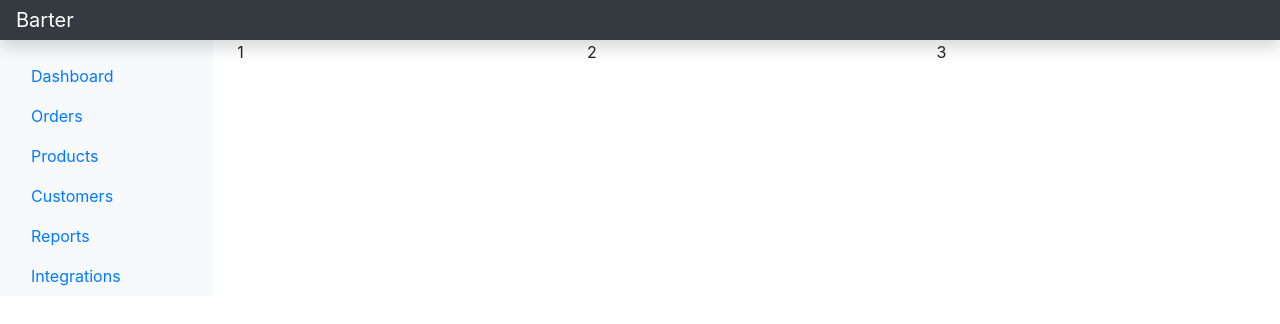
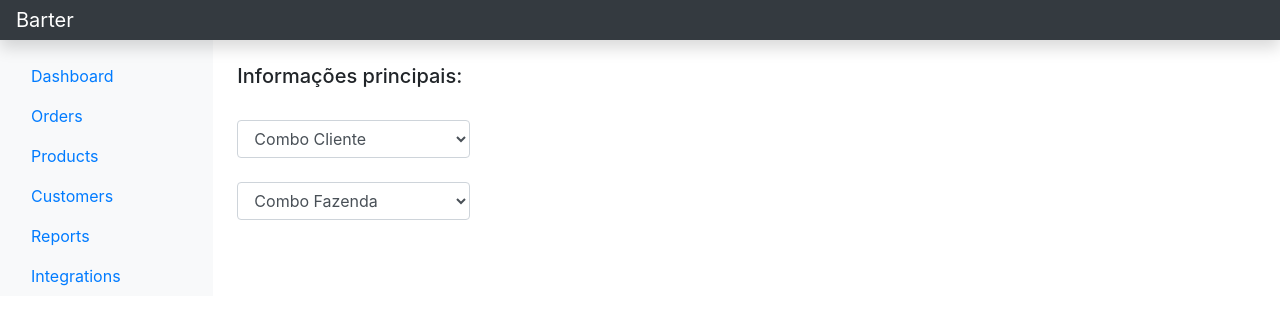
Before and after one commit to chicosilva/barterjs, a React (Create React App) app: page / in a window 1280 px wide. Shown: the top 324 px of the page. Built offline with nearby package versions, Linux system fonts and the light colour scheme.

Commit message:
início da coluna 1

```diff
--- a/public/index.html
+++ b/public/index.html
@@ -24,7 +24,7 @@
       work correctly both with client-side routing and a non-root public URL.
       Learn how to configure a non-root public URL by running `npm run build`.
     -->
-    <title>React App</title>
+    <title>Barter</title>
   </head>
   <body>
     <noscript>You need to enable JavaScript to run this app.</noscript>
--- a/src/App.js
+++ b/src/App.js
@@ -1,17 +1,17 @@
 import 'bootstrap/dist/css/bootstrap.min.css';
+import DadosPrincipais from './components/DadosPrincipais'
+import Produtos from './components/Produtos'
+import Totalizacao from './components/Totalizacao'
+
 
 function App() {
   return (
-    <div className="row center">
-      <div className="col-md-4">
-        1
-      </div>
-      <div className="col-md-4">
-        2
-      </div>
-      <div className="col-md-4">
-        3
-      </div>
+    <div className="row">
+
+      <DadosPrincipais />
+      <Produtos />
+      <Totalizacao />
+
     </div>
   );
 }
--- /dev/null
+++ b/src/components/DadosPrincipais.js
@@ -0,0 +1,37 @@
+export default props => (
+
+    <div className="col-md-3">
+
+        <div className="row">
+            <div className="col-md-12">
+                <br />
+                <h5>Informações principais:</h5>
+                <br />
+            </div>
+        </div>
+
+        <div className="row">
+            <div className="col-md-12">
+                <select className="form-control">
+                    <option>Combo Cliente</option>
+                </select>
+            </div>
+        </div>
+
+        <div className="row">
+            <div className="col-md-12">
+                <br />
+            </div>
+        </div>
+
+        <div className="row">
+            <div className="col-md-12">
+                <select className="form-control">
+                    <option>Combo Fazenda</option>
+                </select>
+            </div>
+        </div>
+
+    </div>
+
+)
--- /dev/null
+++ b/src/components/Produtos.js
@@ -0,0 +1,5 @@
+export default props => (
+    <div className="col-md-4">
+
+    </div>
+)
--- /dev/null
+++ b/src/components/Totalizacao.js
@@ -0,0 +1,5 @@
+export default props => (
+    <div className="col-md-4">
+
+    </div>
+)
```
Also changed, not shown: 1 other file (tests, documents, lock files or other folders).
